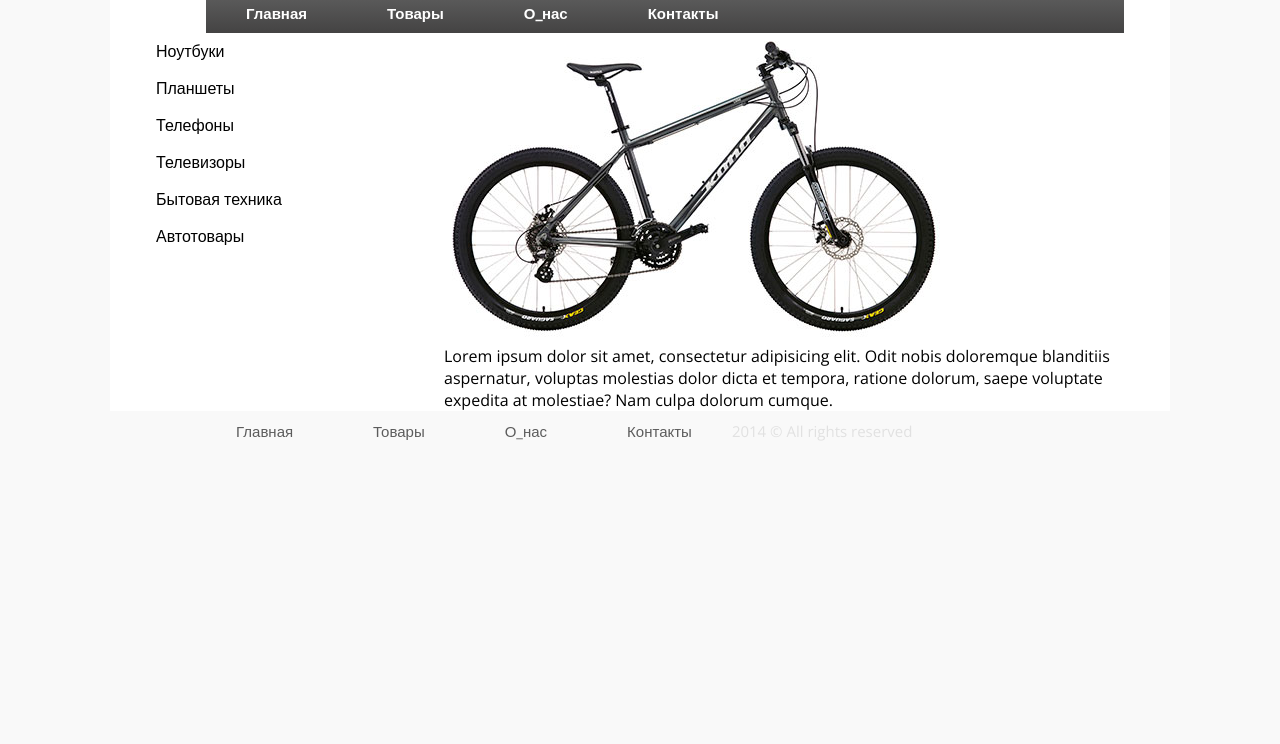
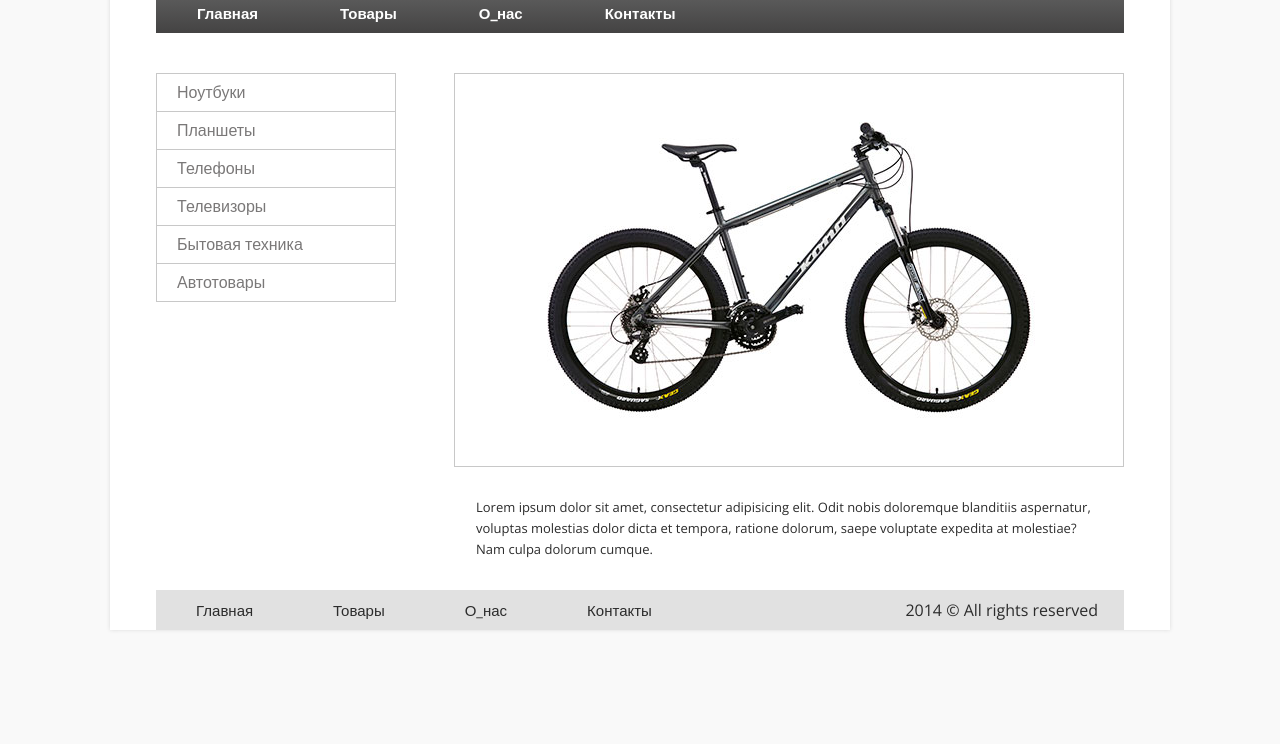
Before and after one commit to cbamper/goit_mod_3, a plain HTML site: page index.html in a window 1280 px wide. Shown: the part 56-800 px from the top of the page. Drawn offline with nearby package versions, Linux system fonts and the light colour scheme.

Commit message:
all
maybe something wrong.

```diff
--- a/css/stile.css
+++ b/css/stile.css
@@ -12,9 +12,12 @@ body{
   padding: 0 46px;
   width: 968px;
   background: #ffffff;
+  -webkit-box-shadow: 0px 0px 4px 0px rgba(219,219,219,1);
+  -moz-box-shadow: 0px 0px 4px 0px rgba(219,219,219,1);
+  box-shadow: 0px 0px 4px 0px rgba(219,219,219,1);
 }
 .header{
-  padding-left: 50px;
+  margin-bottom: 40px;
 }
 .menu{
   position: relative;
@@ -37,10 +40,13 @@ body{
   text-decoration: none;
   padding: 0 40px;
   font-size: 15px;
+  border-left: 1px solid transparent;
+  border-right: 1px solid transparent;
 
 }
 .menu a:hover{
-
+border-left: 1px solid #838383;
+border-right: 1px solid #838383;
 background: #4a4a4a;
 background: -moz-linear-gradient(top,  #4a4a4a 0%, #2e2e2e 100%);
 background: -webkit-linear-gradient(top,  #4a4a4a 0%,#2e2e2e 100%);
@@ -48,48 +54,79 @@ background: linear-gradient(to bottom,  #4a4a4a 0%,#2e2e2e 100%);
 filter: progid:DXImageTransform.Microsoft.gradient( startColorstr='#4a4a4a', endColorstr='#2e2e2e',GradientType=0 );
 
 }
-.content {
+.content{
   position: relative;
   overflow: hidden;
 }
-.sitbar {
+.sitebar{
   float: left;
   width: 240px;
   line-height: 37px;
 }
+.menu_sitebar{
+  border: 1px solid #c8c8c8;
+  list-style: none;
+}
+.menu_sitebar li{
+  border-top: 1px solid #c8c8c8;
+}
+.menu_sitebar li:first-child{
+  border: none;
+}
+.menu_sitebar a{
+  display: block;
+  line-height: 37px;
+  color: #7a7878;
+  padding-left: 20px;
+  text-decoration: none;
+}
+.menu_sitebar a:hover{
+  color: #2c2c2c;
+  background: #f9f9f9;
+  padding-left: 35px;
+}
+
 .product {
   float: right;
-  width: 680px;
+  width: 670px;
+}
+.product_image{
+  border: 1px solid #c8c8c8;
+  text-align: center;
+  padding: 40px 0;
+}
+.product_text{
+  padding: 30px 22px 30px 22px;
+  line-height: 21px;
+  color: #2c2c2c;
+  font-size: 13px;
 }
 .flooter{
-  color: #fff;
+padding: 0 60px;
+}
+.menu_flooter{
+position: relative;
+overflow: hidden;
+background: #e1e1e1;
+}
+.menu_flooter li{
+  list-style: none;
+  float: left;
+}
+.menu_flooter a{
+  color: #2c2c2c;
   line-height: 40px;
   display: block;
   text-decoration: none;
   padding: 0 40px;
   font-size: 15px;
 }
-.menu_flooter{
-  color: #e1e1e1;
-  line-height: 40px;
-  display: block;
-  text-decoration: none;
-  padding: 0 40px;
-  font-size: 15px;
-}
-.menu_flooter li{
-  list-style: none;
-  float: left;
-}
-.menu_flooter a{
-  color: #5c5c5c;
-  line-height: 40px;
-  display: block;
-  text-decoration: none;
-  padding: 0 40px;
-  font-size: 15px;
-
-}
 .menu_flooter a:hover{
 text-decoration: underline;
 }
+.menu_flooter .menu_flooter_copy{
+  float: right;
+  padding-right: 26px;
+  color: #2c2c2c;
+  line-height: 40px;
+}
--- a/index.html
+++ b/index.html
@@ -22,17 +22,18 @@
 </h1>
 </div>
 <div class="content">
-<div class="sitbar"><ul class="menu_sitebar">
-  <ul><a href=""></a>Ноутбуки</ul>
-  <ul><a href=""></a>Планшеты</ul>
-  <ul><a href=""></a>Телефоны</ul>
-  <ul><a href=""></a>Телевизоры</ul>
-  <ul><a href=""></a>Бытовая техника</ul>
-  <ul><a href=""></a>Автотовары</ul>
+<div class="sitebar"><ul class="menu_sitebar">
+  <li><a href="">Ноутбуки</a></li>
+  <li><a href="">Планшеты</a></li>
+  <li><a href="">Телефоны</a></li>
+  <li><a href="">Телевизоры</a></li>
+  <li><a href="">Бытовая техника</a></li>
+  <li><a href="">Автотовары</a></li>
 </ul></div>
 <div class="product">
-<div class="image_product"><img src="img\img_01.jpg" alt=""></div>
-<p>Lorem ipsum dolor sit amet, consectetur adipisicing elit. Odit nobis doloremque blanditiis aspernatur, voluptas molestias dolor dicta et tempora, ratione dolorum, saepe voluptate expedita at molestiae? Nam culpa dolorum cumque.</p>
+<div class="product_image"><img src="img\img_01.jpg" alt=""></div>
+<div class="product_text"><p>Lorem ipsum dolor sit amet, consectetur adipisicing elit. Odit nobis doloremque blanditiis aspernatur, voluptas molestias dolor dicta et tempora, ratione dolorum, saepe voluptate expedita at molestiae? Nam culpa dolorum cumque.</p>
+</div>
 </div>
 </div>
 <div class="footer">
@@ -41,7 +42,7 @@
     <li><a href="">Товары</a></li>
     <li><a href="">О_нас</a></li>
     <li><a href="">Контакты</a></li>
-    <li>2014 © All rights reserved</li>
+    <li class="menu_flooter_copy">2014 © All rights reserved</li>
   </ul>
 </div>
 </div>
```
